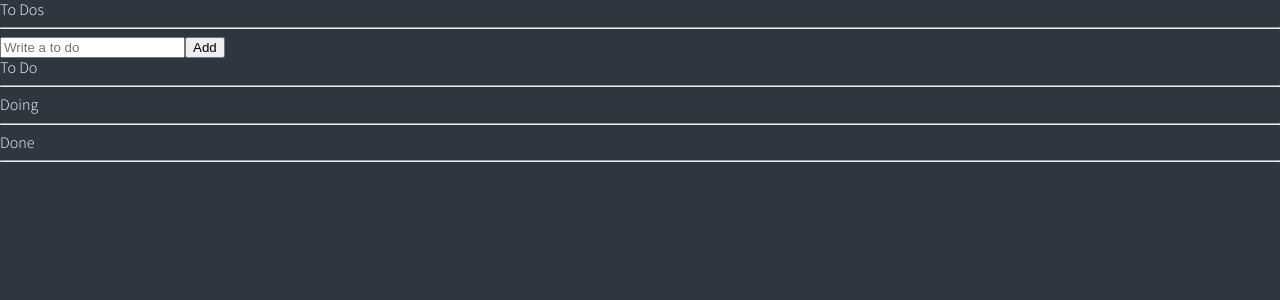
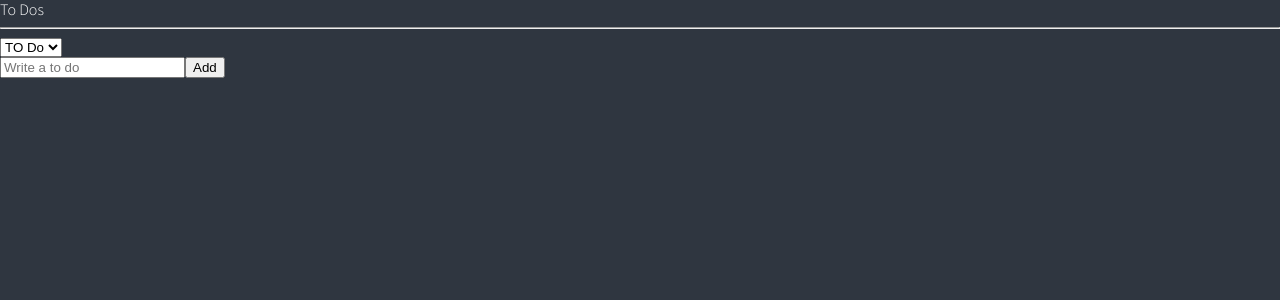
Before and after one commit to hijr88/react-masterclass, a React (Create React App) app: page / in a window 1280 px wide. Shown: the top 300 px of the page. Built offline with nearby package versions, Linux system fonts and the light colour scheme.

Commit message:
select로 카테고리별 랜더링 하기

```diff
--- a/src/atoms.tsx
+++ b/src/atoms.tsx
@@ -5,6 +5,11 @@
   id: number;
   category: 'TO_DO' | 'DOING' | 'DONE';
 }
+
+export const categoryState = atom({
+  key: 'category',
+  default: 'TO_DO'
+});
 
 export const toDoState = atom<IToDo[]>({
   key: 'toDo',
@@ -15,10 +20,7 @@
   key: 'toDoSelector',
   get: ({ get }) => {
     const toDos = get(toDoState);
-    return [
-      toDos.filter(toDo => toDo.category === 'TO_DO'),
-      toDos.filter(toDo => toDo.category === 'DOING'),
-      toDos.filter(toDo => toDo.category === 'DONE')
-    ];
+    const category = get(categoryState);
+    return toDos.filter(toDo => toDo.category === category);
   }
 });
--- a/src/components/ToDoList.tsx
+++ b/src/components/ToDoList.tsx
@@ -1,36 +1,26 @@
-import { useRecoilValue } from 'recoil';
+import React from 'react';
+import { useRecoilState, useRecoilValue } from 'recoil';
+import { categoryState, toDoSelector } from '../atoms';
 import CreateToDo from './CreateToDo';
-import { toDoSelector, toDoState } from '../atoms';
 import ToDo from './ToDo';
 
 function ToDoList() {
-  const [toDo, doing, done] = useRecoilValue(toDoSelector);
+  const toDos = useRecoilValue(toDoSelector);
+  const [category, setCategory] = useRecoilState(categoryState);
+  const onInput = (event: React.FormEvent<HTMLSelectElement>) => {
+    setCategory(event.currentTarget.value);
+  };
   return (
     <div>
       <h1>To Dos</h1>
       <hr/>
+      <select value={category} onInput={onInput}>
+        <option value="TO_DO">TO Do</option>
+        <option value="DOING">Doing</option>
+        <option value="DONE">Done</option>
+      </select>
       <CreateToDo/>
-      <h2>To Do</h2>
-      <ul>
-        {toDo.map(toDo => (
-          <ToDo key={toDo.id} {...toDo}/>
-        ))}
-      </ul>
-      <hr/>
-      <h2>Doing</h2>
-      <ul>
-        {doing.map(toDo => (
-          <ToDo key={toDo.id} {...toDo}/>
-        ))}
-      </ul>
-      <hr/>
-      <h2>Done</h2>
-      <ul>
-        {done.map(toDo => (
-          <ToDo key={toDo.id} {...toDo}/>
-        ))}
-      </ul>
-      <hr/>
+      {toDos?.map(toDo => <ToDo key={toDo.id} {...toDo} />)}
     </div>
   );
 }
```
